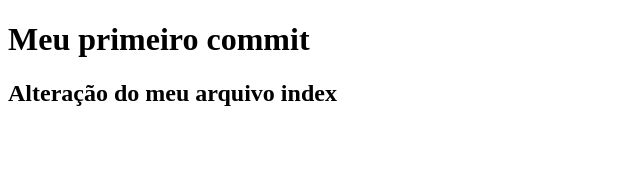
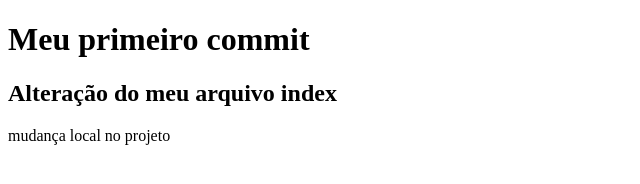
Before and after one commit to diego19anjos/teste_git_diego, a plain HTML site: page index.html in a window 1280 px wide. Shown: the whole page, without its empty margins (0-640 px from the left). Drawn offline with Linux system fonts and the light colour scheme.

Commit message:
mudança no arquivo index.html paragrafo novo

```diff
--- a/index.html
+++ b/index.html
@@ -8,5 +8,7 @@
 <body>
     <h1>Meu primeiro commit</h1>
     <h2>Alteração do meu arquivo index</h2>
+
+    <p>mudança local no projeto</p>
 </body>
 </html>
```
